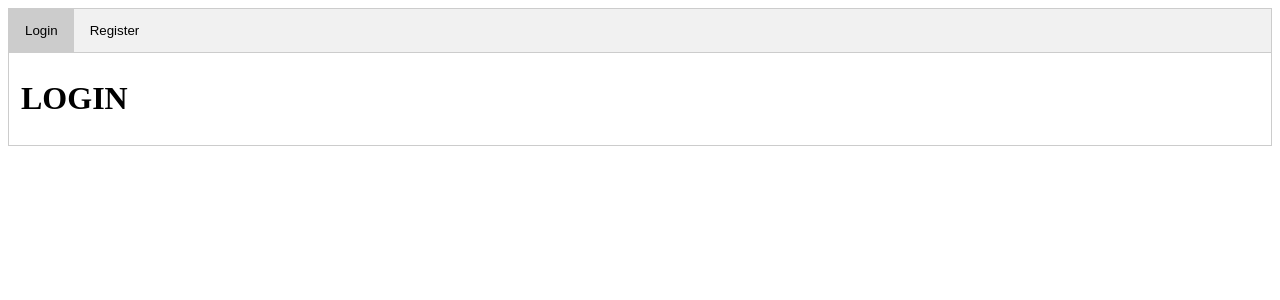
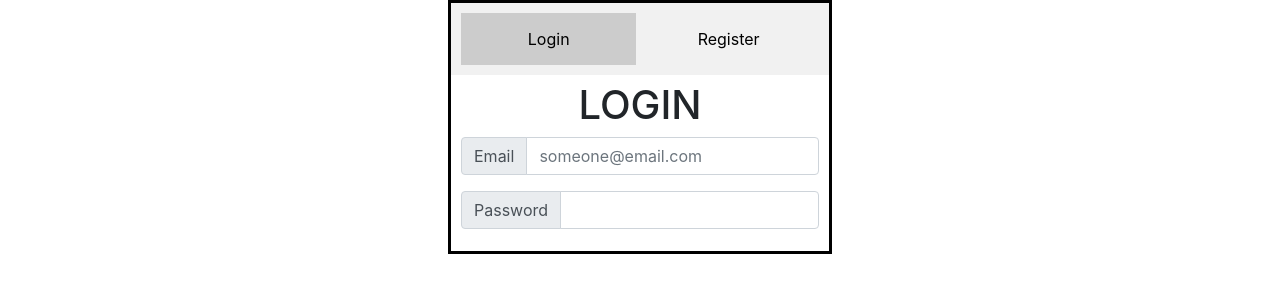
Before and after one commit to C-Taylor26/Final-Year-Project, a PHP site: page / in a window 1280 px wide. Shown: the top 300 px of the page. Run offline with PHP 8.4, Linux system fonts and the light colour scheme.

Commit message:
Login Page layout update

```diff
--- a/Site/index.php
+++ b/Site/index.php
@@ -2,22 +2,31 @@
 ?>
 <HTML>
     <HEAD>
+
+        <link rel="stylesheet" href="https://cdn.jsdelivr.net/npm/bootstrap@4.0.0/dist/css/bootstrap.min.css" integrity="sha384-Gn5384xqQ1aoWXA+058RXPxPg6fy4IWvTNh0E263XmFcJlSAwiGgFAW/dAiS6JXm" crossorigin="anonymous">
+
         <title>Login</title>
 
         <style>
             .loginBox {
                 overflow: hidden;
-                border: 1px solid #ccc;
                 background-color: #f1f1f1;
+                margin: auto;
+                width: 30%;
+                border: 3px solid #000000;
+                padding: 10px;
+                border-bottom: none;
             }
+
             .loginBox button {
                 background-color: inherit;
-                float: left;
                 border: none;
                 outline: none;
                 cursor: pointer;
                 padding: 14px 16px;
                 transition: 0.3s;
+                margin: auto;
+                width: 49%;
             }
 
             .loginBox button:hover {
@@ -30,27 +39,41 @@
 
             .tabcontent {
                 display: none;
-                padding: 6px 12px;
-                border: 1px solid #ccc;
+                padding: 6px 10px;
+                border: 3px solid #000000;
                 border-top: none;
+                margin: auto;
+                width: 30%;
+                text-align: center;
             }
-
-
         </style>
-
-
 
     </HEAD>
 
     <BODY>
     <div id="main">
-        <div class="loginBox">
+        <div class="loginBox" >
             <button class="tab" onclick="showContent(event, 'login')" id="default">Login</button>
             <button class="tab" onclick="showContent(event, 'register')">Register</button>
         </div>
         <!-- Login Box Tab Contents -->
         <div id="login" class="tabcontent">
             <h1>LOGIN</h1>
+            <form>
+                <div class="input-group mb-3">
+                    <div class="input-group-prepend">
+                        <span class="input-group-text" id="inputGroup-sizing-default">Email</span>
+                    </div>
+                    <input type="email" placeholder="someone@email.com" class="form-control" aria-label="Default" aria-describedby="inputGroup-sizing-default">
+                </div>
+
+                <div class="input-group mb-3">
+                    <div class="input-group-prepend">
+                        <span class="input-group-text" id="inputGroup-sizing-default">Password</span>
+                    </div>
+                    <input type="password" class="form-control" aria-label="Default" aria-describedby="inputGroup-sizing-default">
+                </div>
+            </form>
 
 
 
@@ -58,8 +81,21 @@
 
         <div id="register" class="tabcontent">
             <h1>REGISTER</h1>
+            <form>
+                <div class="input-group mb-3">
+                    <div class="input-group-prepend">
+                        <span class="input-group-text" id="inputGroup-sizing-default">Default</span>
+                    </div>
+                    <input type="text" class="form-control" aria-label="Default" aria-describedby="inputGroup-sizing-default">
+                </div>
 
-
+                <div class="input-group mb-3">
+                    <div class="input-group-prepend">
+                        <span class="input-group-text" id="inputGroup-sizing-default">Default</span>
+                    </div>
+                    <input type="text" class="form-control" aria-label="Default" aria-describedby="inputGroup-sizing-default">
+                </div>
+            </form>
 
 
         </div>
```
